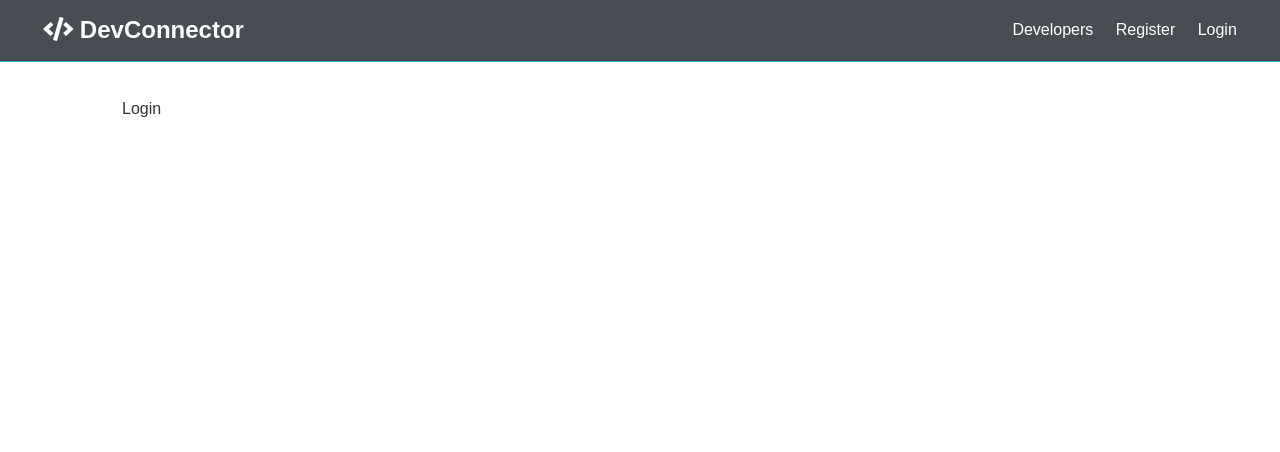
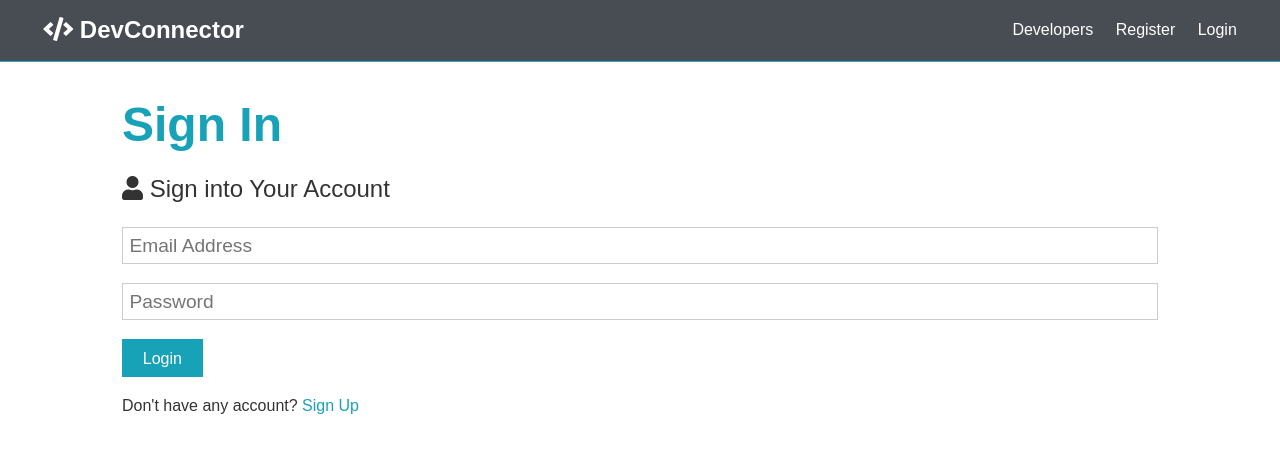
Before and after one commit to Sheraz10-hub/MERN, a React (Create React App) app in the folder client/: page /login in a window 1280 px wide. Shown: the top 452 px of the page. Built offline with nearby package versions, Linux system fonts and the light colour scheme; the HTML template or start-up script is replaced by a standard one.

Commit message:
Login form

```diff
--- a/client/src/components/auth/Login.js
+++ b/client/src/components/auth/Login.js
@@ -1,11 +1,58 @@
-import React from 'react'
+import React, { Fragment, useState } from 'react' // we use react hooks to change the state, its easy
+import { Link } from 'react-router-dom'
 
 const Login = () => {
-    return (
-        <div>
-            Login
-        </div>
-    )
+
+    const [formData, setFormData] = useState({   // formData getd all the value in the form
+        email: '',
+        password: '',
+    });
+
+    const { email, password } = formData; // we destructor all value from formData
+
+    // ...formData: copy the form data we use spread operator (...) before it
+    // then we want to change the name to whats the input value is.
+    // first i use name: e.target.value. but i realize its the same for all data
+    // then i change it to [e.target.name]: e.target.value
+    const onChange = e => setFormData({ ...formData, [e.target.name]: e.target.value })
+
+    const onSubmit = async e => {
+        e.preventDefault();
+        console.log("SUCCESS")
+    }
+
+    return <Fragment>
+        <h1 className="large text-primary">Sign In</h1>
+        <p className="lead"><i className="fas fa-user"></i> Sign into Your Account</p>
+        <form className="form" onSubmit={e => onSubmit(e)}>
+
+            <div className="form-group">
+                <input
+                    type="email"
+                    placeholder="Email Address"
+                    name="email" value={email}
+                    onChange={e => onChange(e)}
+                    required />
+            </div>
+
+            <div className="form-group">
+                <input
+                    type="password"
+                    placeholder="Password"
+                    name="password"
+                    minLength="6"
+                    value={password}
+                    onChange={e => onChange(e)}
+                    required/>
+            </div>
+
+            <input type="submit" className="btn btn-primary" value="Login" />
+        </form>
+        <p className="my-1">
+            Don't have any account? <Link to="/register">Sign Up</Link>
+        </p>
+    </Fragment>
+
 }
 
-export default Login
+export default Login;
--- a/client/src/components/auth/Register.js
+++ b/client/src/components/auth/Register.js
@@ -1,4 +1,5 @@
-import React, { Fragment, useState } from 'react' // we use react hooks to change the state, its easy
+import React, { Fragment, useState } from 'react'; // we use react hooks to change the state, its easy
+import { Link } from 'react-router-dom'
 
 const Register = () => {
 
@@ -76,7 +77,7 @@
             <input type="submit" className="btn btn-primary" value="Register" />
         </form>
         <p className="my-1">
-            Already have an account? <a href="login.html">Sign In</a>
+            Already have an account? <Link to="/login">Sign In</Link>
         </p>
          </Fragment>
 
```
